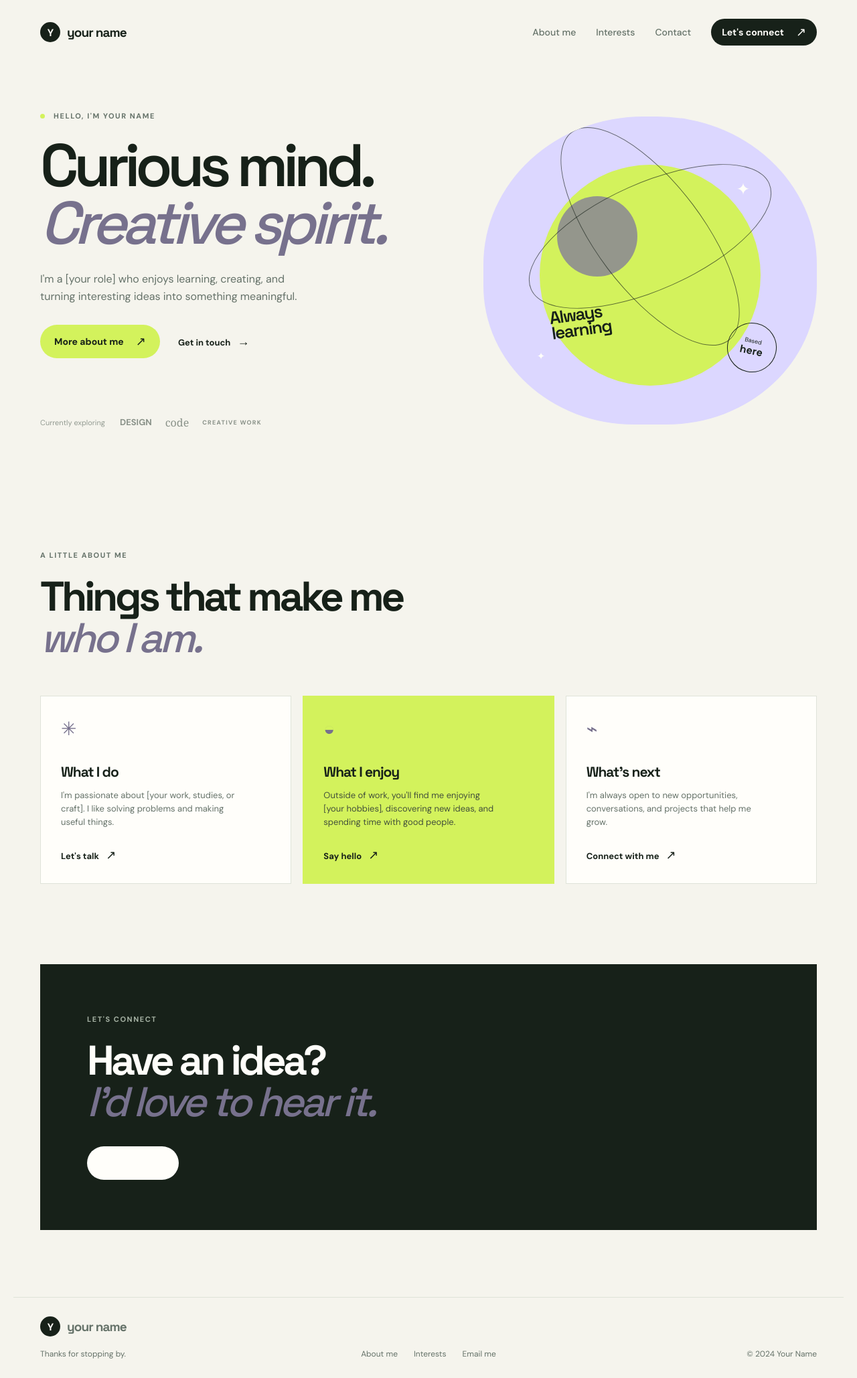
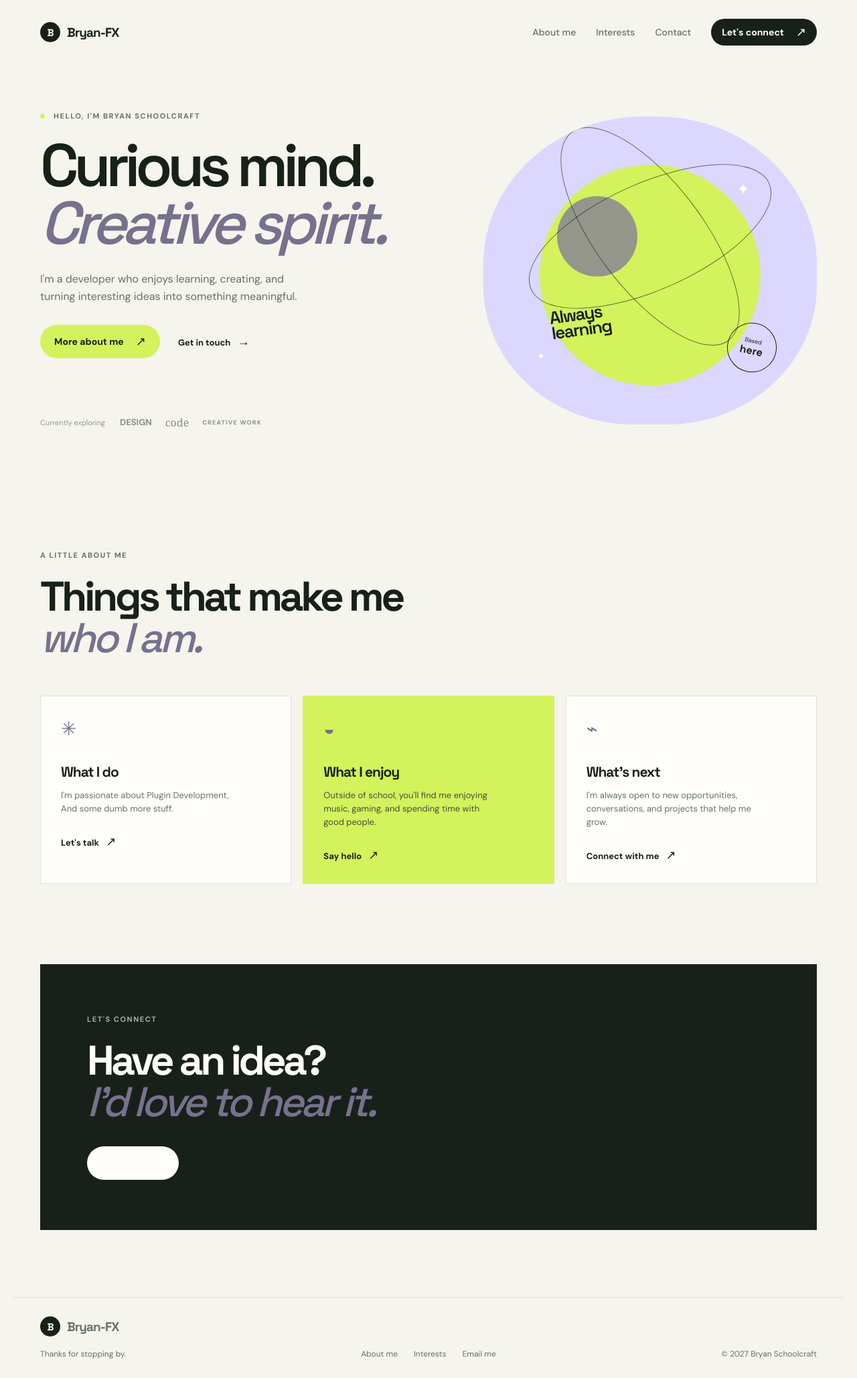
Before and after one commit to Bryan-fx/Website, a plain HTML site: page index.html in a window 1280 px wide. Shown: the whole page at 67% size. Drawn offline with Linux system fonts and the light colour scheme.

Commit message:
Update personal details and branding in index.html

```diff
--- a/index.html
+++ b/index.html
@@ -7,7 +7,7 @@
       name="description"
       content="A personal portfolio and about-me website."
     />
-    <title>Your Name — About me</title>
+    <title>Bryan-FX — About me</title>
     <link rel="preconnect" href="https://fonts.googleapis.com" />
     <link rel="preconnect" href="https://fonts.gstatic.com" crossorigin />
     <link
@@ -18,9 +18,9 @@
   </head>
   <body>
     <header class="site-header">
-      <a class="brand" href="#" aria-label="Your Name home">
-        <span class="brand-mark">Y</span>
-        <span>your name</span>
+      <a class="brand" href="#" aria-label="Bryan-FX home">
+        <span class="brand-mark">B</span>
+        <span>Bryan-FX</span>
       </a>
 
       <button class="menu-toggle" type="button" aria-expanded="false" aria-controls="site-nav">
@@ -41,10 +41,10 @@
     <main>
       <section class="hero">
         <div class="hero-copy">
-          <p class="eyebrow"><span class="eyebrow-dot"></span> Hello, I'm your name</p>
+          <p class="eyebrow"><span class="eyebrow-dot"></span> Hello, I'm Bryan Schoolcraft</p>
           <h1>Curious mind.<br /><em>Creative spirit.</em></h1>
           <p class="hero-description">
-            I'm a [your role] who enjoys learning, creating, and turning
+            I'm a developer who enjoys learning, creating, and turning
             interesting ideas into something meaningful.
           </p>
           <div class="hero-actions">
@@ -82,13 +82,13 @@
           <article class="feature-card">
             <div class="feature-icon">✳</div>
             <h3>What I do</h3>
-            <p>I'm passionate about [your work, studies, or craft]. I like solving problems and making useful things.</p>
+            <p>I'm passionate about Plugin Development, And some dumb more stuff.</p>
             <a class="card-link" href="#contact">Let's talk <span>↗</span></a>
           </article>
           <article class="feature-card feature-card-highlight" id="interests">
             <div class="feature-icon">◒</div>
             <h3>What I enjoy</h3>
-            <p>Outside of work, you'll find me enjoying [your hobbies], discovering new ideas, and spending time with good people.</p>
+            <p>Outside of school, you'll find me enjoying music, gaming, and spending time with good people.</p>
             <a class="card-link" href="#contact">Say hello <span>↗</span></a>
           </article>
           <article class="feature-card">
@@ -103,24 +103,24 @@
       <section class="callout" id="contact">
         <p class="eyebrow">Let's connect</p>
         <h2>Have an idea?<br /><em>I'd love to hear it.</em></h2>
-        <a class="button button-light" href="mailto:hello@example.com">Email me <span>↗</span></a>
+        <a class="button button-light" href="Schoolcraft@bryanfx.codes">Email me <span>↗</span></a>
       </section>
     </main>
 
     <footer class="site-footer" id="contact">
       <div>
-        <a class="brand" href="#" aria-label="Your Name home">
-          <span class="brand-mark">Y</span>
-          <span>your name</span>
+        <a class="brand" href="#" aria-label="Bryan-FX home">
+          <span class="brand-mark">B</span>
+          <span>Bryan-FX</span>
         </a>
         <p class="footer-note">Thanks for stopping by.</p>
       </div>
       <div class="footer-links">
         <a href="#about">About me</a>
         <a href="#interests">Interests</a>
-        <a href="mailto:hello@example.com">Email me</a>
+        <a href="Schoolcraft@bryanfx.codes">Email me</a>
       </div>
-      <p class="copyright">© 2024 Your Name</p>
+      <p class="copyright">© 2027 Bryan Schoolcraft</p>
     </footer>
 
     <script src="script.js"></script>
```
